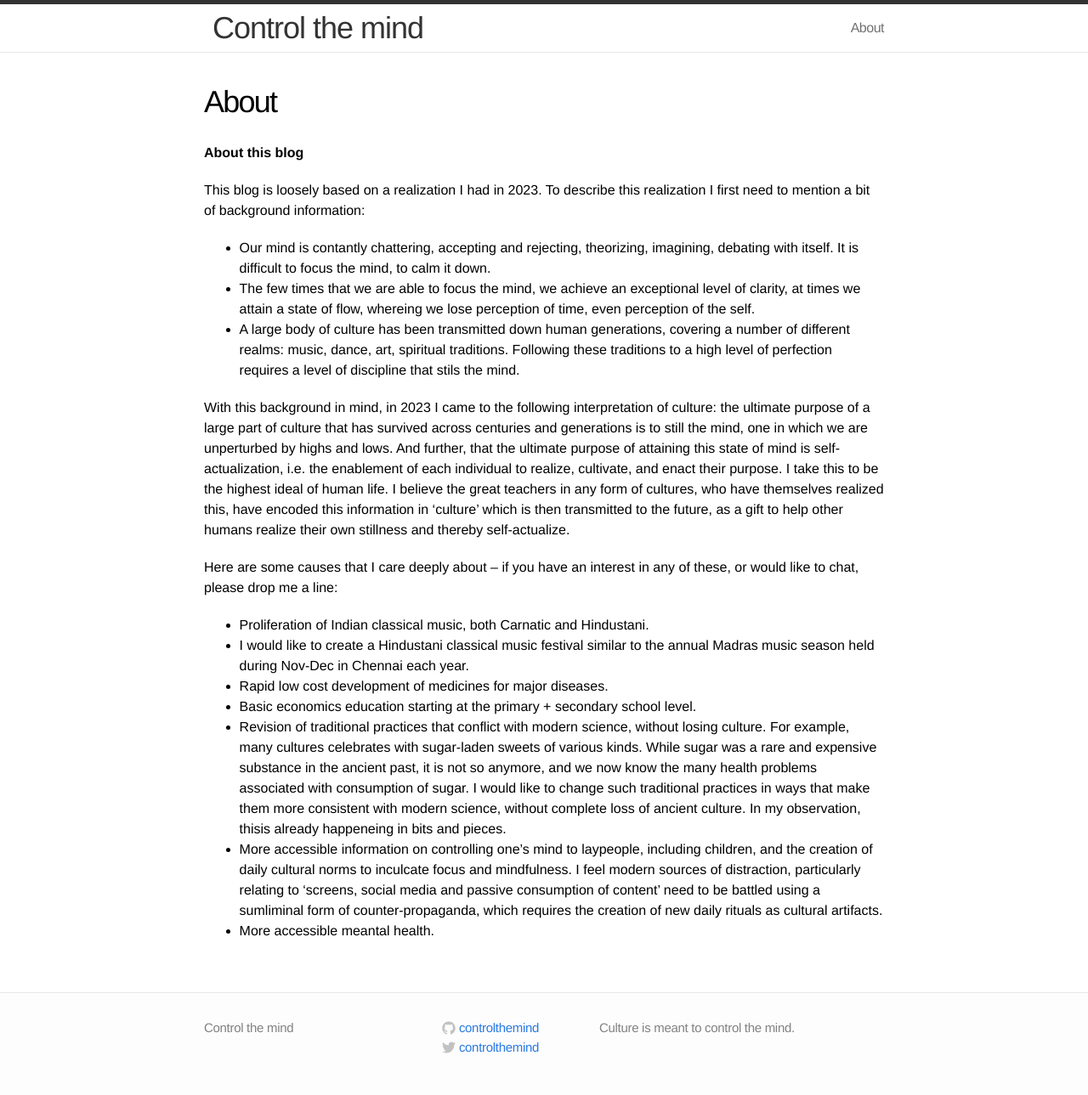
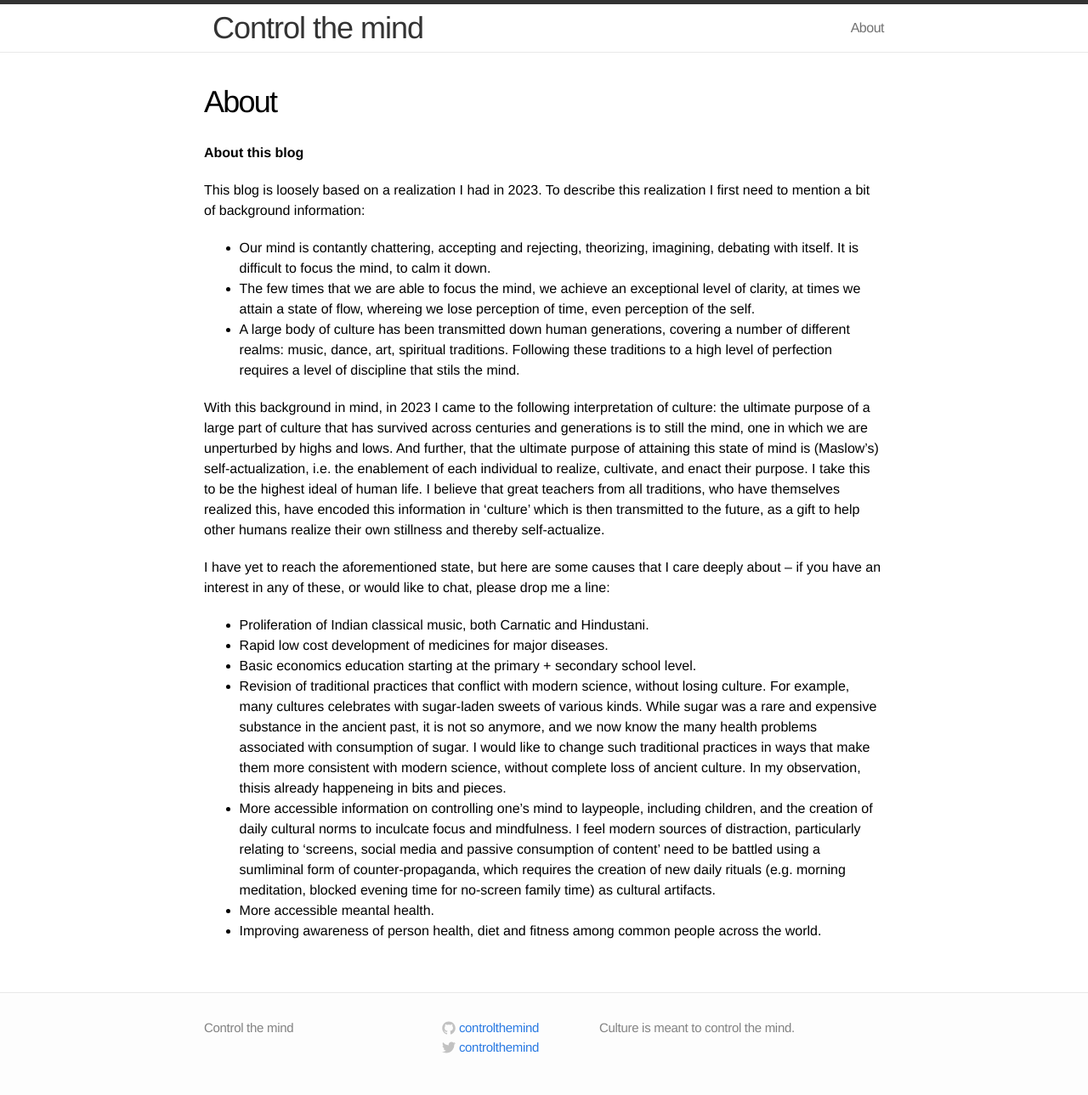
Before and after one commit to controlthemind/controlthemind.github.io, a Jekyll site: the page built from pages/about.md, in a window 1280 px wide. Shown: the whole page at 85% size. Built offline with Jekyll 4.4.1, drawn with Linux system fonts in a browser that asks for light colours.

```diff
--- a/pages/about.md
+++ b/pages/about.md
@@ -14,14 +14,14 @@ This blog is loosely based on a realization I had in 2023. To describe this real
 
 - A large body of culture has been transmitted down human generations, covering a number of different realms: music, dance, art, spiritual traditions. Following these traditions to a high level of perfection requires a level of discipline that stils the mind.
 
-With this background in mind, in 2023 I came to the following interpretation of culture: the ultimate purpose of a large part of culture that has survived across centuries and generations is to still the mind, one in which we are unperturbed by highs and lows. And further, that the ultimate purpose of attaining this state of mind is self-actualization, i.e. the enablement of each individual to realize, cultivate, and enact their purpose. I take this to be the highest ideal of human life. I believe the great teachers in any form of cultures, who have themselves realized this, have encoded this information in 'culture' which is then transmitted to the future, as a gift to help other humans realize their own stillness and thereby self-actualize.
+With this background in mind, in 2023 I came to the following interpretation of culture: the ultimate purpose of a large part of culture that has survived across centuries and generations is to still the mind, one in which we are unperturbed by highs and lows. And further, that the ultimate purpose of attaining this state of mind is (Maslow's) self-actualization, i.e. the enablement of each individual to realize, cultivate, and enact their purpose. I take this to be the highest ideal of human life. I believe that great teachers from all traditions, who have themselves realized this, have encoded this information in 'culture' which is then transmitted to the future, as a gift to help other humans realize their own stillness and thereby self-actualize.
 
-Here are some causes that I care deeply about -- if you have an interest in any of these, or would like to chat, please drop me a line:
+I have yet to reach the aforementioned state, but here are some causes that I care deeply about -- if you have an interest in any of these, or would like to chat, please drop me a line:
 
 - Proliferation of Indian classical music, both Carnatic and Hindustani.
-- I would like to create a Hindustani classical music festival similar to the annual Madras music season held during Nov-Dec in Chennai each year.
 - Rapid low cost development of medicines for major diseases.
 - Basic economics education starting at the primary + secondary school level.
 - Revision of traditional practices that conflict with modern science, without losing culture. For example, many cultures celebrates with sugar-laden sweets of various kinds. While sugar was a rare and expensive substance in the ancient past, it is not so anymore, and we now know the many health problems associated with consumption of sugar. I would like to change such traditional practices in ways that make them more consistent with modern science, without complete loss of ancient culture. In my observation, thisis already happeneing in bits and pieces.
-- More accessible information on controlling one's mind to laypeople, including children, and the creation of daily cultural norms to inculcate focus and mindfulness. I feel modern sources of distraction, particularly relating to 'screens, social media and passive consumption of content' need to be battled using a sumliminal form of counter-propaganda, which requires the creation of new daily rituals as cultural artifacts.
+- More accessible information on controlling one's mind to laypeople, including children, and the creation of daily cultural norms to inculcate focus and mindfulness. I feel modern sources of distraction, particularly relating to 'screens, social media and passive consumption of content' need to be battled using a sumliminal form of counter-propaganda, which requires the creation of new daily rituals (e.g. morning meditation, blocked evening time for no-screen family time) as cultural artifacts.
 - More accessible meantal health.
+- Improving awareness of person health, diet and fitness among common people across the world.
```
Also changed, not shown: _posts/2024-05-22-foregiveness.md (added, +16 -0 lines), _posts/clutter.md (added, +6 -0 lines), _posts/marcus-quotes.md (added, +32 -0 lines), _posts/new-recipes.md (added, +3 -0 lines), _posts/redundant-obsolete-rituals.md (added, +11 -0 lines), _posts/world-views.md (added, +20 -0 lines).
